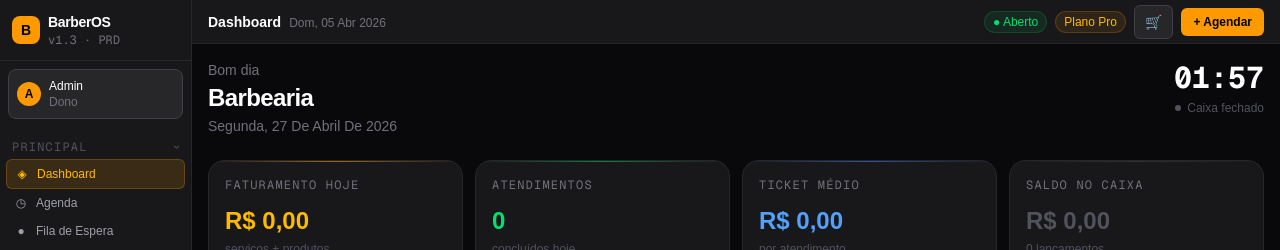
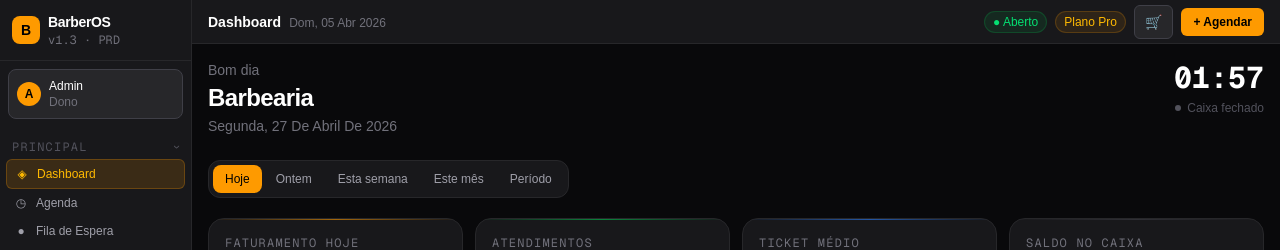
Before and after one commit to OpenFutureBr/barberos, a Next.js app: page /dashboard in a window 1280 px wide. Shown: the top 250 px of the page. Built offline with nearby package versions, Linux system fonts and the light colour scheme; no server answers; the database is empty.

Commit message:
feat: filtro de período no dashboard (hoje/ontem/semana/mês/período)

```diff
--- a/src/app/dashboard/page.tsx
+++ b/src/app/dashboard/page.tsx
@@ -11,6 +11,39 @@ function fmtPct(v: number) {
   return (v >= 0 ? "+" : "") + v.toFixed(1) + "%"
 }
 function hojeStr() { return new Date().toISOString().split("T")[0] }
+
+function navDia(iso: string, delta: number) {
+  const d = new Date(iso + "T12:00:00")
+  d.setDate(d.getDate() + delta)
+  return d.toISOString().split("T")[0]
+}
+
+type Periodo = "hoje" | "ontem" | "semana" | "mes" | "custom"
+
+function calcRange(p: Periodo): { from: string; to: string } {
+  const n = new Date()
+  const hoje = n.toISOString().split("T")[0]
+  if (p === "hoje") return { from: hoje, to: hoje }
+  if (p === "ontem") { const d = navDia(hoje, -1); return { from: d, to: d } }
+  if (p === "semana") {
+    const dow = n.getDay()
+    const seg = navDia(hoje, -dow + (dow === 0 ? -6 : 1))
+    return { from: seg, to: hoje }
+  }
+  if (p === "mes") {
+    const from = `${n.getFullYear()}-${String(n.getMonth()+1).padStart(2,"0")}-01`
+    return { from, to: hoje }
+  }
+  return { from: hoje, to: hoje }
+}
+
+const PERIODOS: { key: Periodo; label: string }[] = [
+  { key: "hoje",   label: "Hoje" },
+  { key: "ontem",  label: "Ontem" },
+  { key: "semana", label: "Esta semana" },
+  { key: "mes",    label: "Este mês" },
+  { key: "custom", label: "Período" },
+]
 
 type Appt = {
   id: string; status: string; scheduledAt: string
@@ -44,6 +77,9 @@ export default function DashboardPage() {
   const [evolucao, setEvolucao] = useState<{ mes: number; label: string; valor: number }[]>([])
   const [loading, setLoading] = useState(true)
   const [estab, setEstab] = useState<{ name: string } | null>(null)
+  const [periodo, setPeriodo] = useState<Periodo>("hoje")
+  const [customFrom, setCustomFrom] = useState(hojeStr())
+  const [customTo, setCustomTo] = useState(hojeStr())
 
   // Relógio ao vivo
   useEffect(() => {
@@ -58,11 +94,14 @@ export default function DashboardPage() {
     return () => clearInterval(t)
   }, [])
 
+  const range = periodo === "custom" ? { from: customFrom, to: customTo } : calcRange(periodo)
+
   const fetchDados = useCallback(async () => {
+    const { from, to } = periodo === "custom" ? { from: customFrom, to: customTo } : calcRange(periodo)
     const hoje = hojeStr()
     try {
       const [dashRes, apptsRes, caixaRes, estabRes] = await Promise.all([
-        fetch(`/api/dashboard?from=${hoje}&to=${hoje}`).then(r => r.json()),
+        fetch(`/api/dashboard?from=${from}&to=${to}`).then(r => r.json()),
         fetch(`/api/agendamentos?data=${hoje}`).then(r => r.json()),
         fetch("/api/caixa").then(r => r.json()),
         fetch("/api/configuracoes").then(r => r.json()),
@@ -79,7 +118,7 @@ export default function DashboardPage() {
     finally { setLoading(false) }
   }, [])
 
-  useEffect(() => { fetchDados() }, [fetchDados])
+  useEffect(() => { fetchDados() }, [fetchDados, periodo, customFrom, customTo])
   useEffect(() => {
     window.addEventListener("pagamentoConfirmado", fetchDados)
     return () => window.removeEventListener("pagamentoConfirmado", fetchDados)
@@ -144,6 +183,34 @@ export default function DashboardPage() {
             {caixaAberto ? "Caixa aberto" : "Caixa fechado"}
           </div>
         </div>
+      </div>
+
+      {/* ── FILTRO DE PERÍODO ── */}
+      <div className="flex items-center gap-2 mb-5 flex-wrap">
+        <div className="flex bg-zinc-900 border border-zinc-800 rounded-xl p-1 gap-0.5">
+          {PERIODOS.map(p => (
+            <button key={p.key} onClick={() => setPeriodo(p.key)}
+              className={`px-3 py-1.5 rounded-lg text-xs font-medium transition-all ${
+                periodo === p.key ? "bg-amber-500 text-black" : "text-zinc-400 hover:text-zinc-200"
+              }`}>
+              {p.label}
+            </button>
+          ))}
+        </div>
+        {periodo === "custom" && (
+          <div className="flex items-center gap-2">
+            <input type="date" value={customFrom} onChange={e => setCustomFrom(e.target.value)}
+              className="bg-zinc-900 border border-zinc-800 text-zinc-300 text-xs px-3 py-1.5 rounded-xl outline-none focus:border-amber-500 [color-scheme:dark]" />
+            <span className="text-zinc-600 text-xs">até</span>
+            <input type="date" value={customTo} onChange={e => setCustomTo(e.target.value)}
+              className="bg-zinc-900 border border-zinc-800 text-zinc-300 text-xs px-3 py-1.5 rounded-xl outline-none focus:border-amber-500 [color-scheme:dark]" />
+          </div>
+        )}
+        {periodo !== "hoje" && (
+          <div className="text-zinc-600 text-xs ml-1">
+            {range.from === range.to ? range.from : `${range.from} → ${range.to}`}
+          </div>
+        )}
       </div>
 
       {/* ── KPIs PRINCIPAIS ── */}
```
